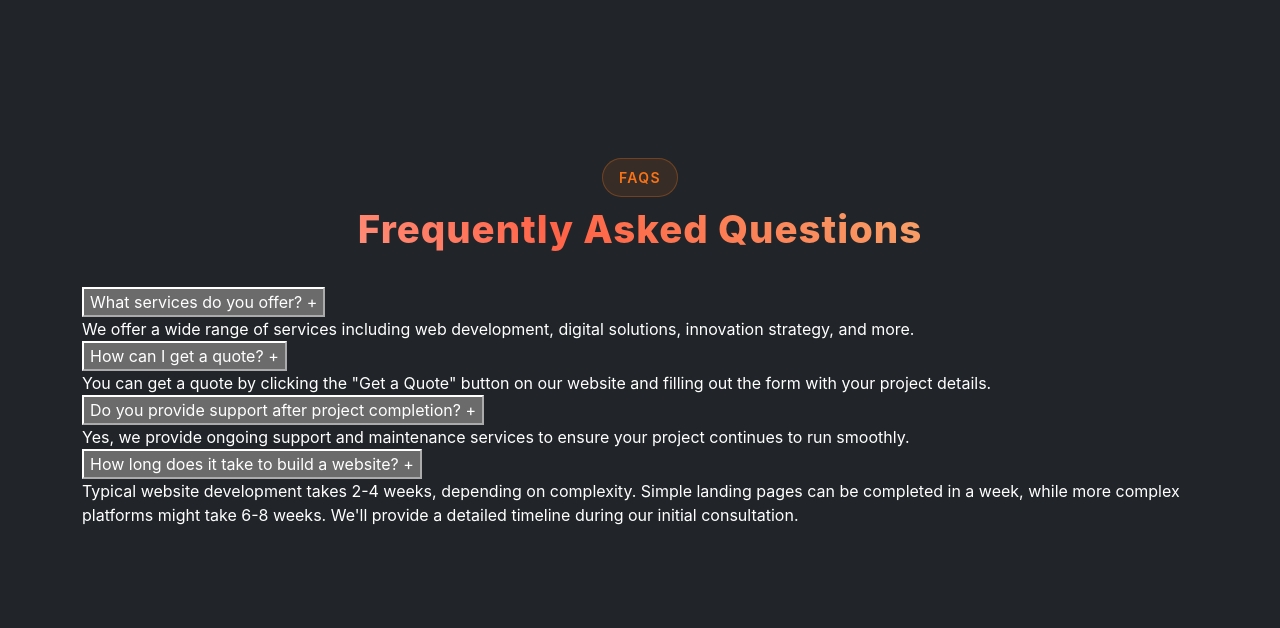
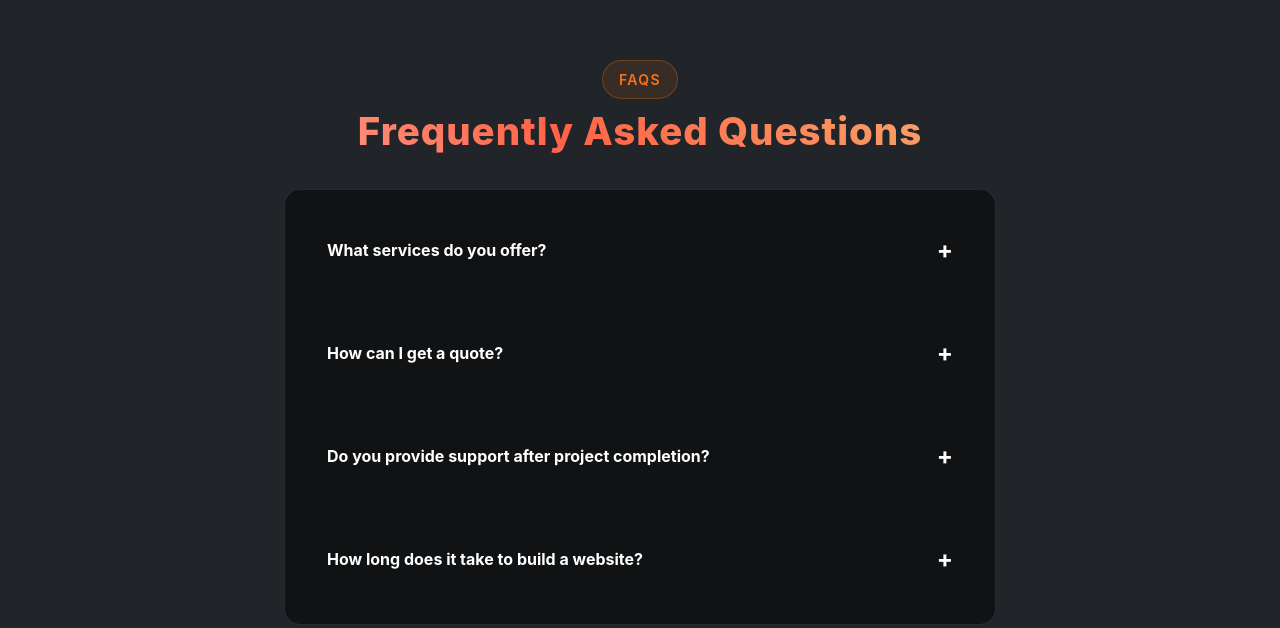
Before and after one commit to Sam8239/Brillarix, a plain HTML site: page index.html in a window 1280 px wide. Shown: the part 9256-9884 px from the top of the page. Drawn offline with nearby package versions, Linux system fonts and the light colour scheme.

Commit message:
add style for FAQs section in style.css

```diff
--- a/style.css
+++ b/style.css
@@ -1234,6 +1234,80 @@ section,
 
 /* Testimonials Ends */
 
+/* FAQ Section start */
+.faq-section {
+    position: relative;
+    z-index: 1;
+    padding: 2rem;
+    max-width: 800px;
+    margin: 0 auto;
+    margin-bottom: 32px;
+}
+
+.faq-container {
+    border: 1px solid rgba(255, 255, 255, 0.1);
+    border-radius: 1rem;
+    padding: 1rem;
+    background: rgba(0, 0, 0, 0.5);
+}
+
+.faq-item {
+    margin-bottom: 10px;
+    padding: 1rem;
+    transition: all 0.3s ease;
+}
+
+.faq-item:last-child {
+    margin-bottom: 0;
+}
+
+.faq-question {
+    color: white;
+    padding: 10px;
+    text-align: left;
+    width: 100%;
+    border: none;
+    cursor: pointer;
+    border-radius: 1rem;
+    display: flex;
+    justify-content: space-between;
+    align-items: center;
+    transition: color 0.3s ease;
+    background: none;
+    font-weight: bold;
+}
+
+.faq-question:hover {
+    color: rgba(255, 255, 255, 0.7);
+}
+
+.faq-answer {
+    max-height: 0;
+    overflow: hidden;
+    transition: max-height 0.3s ease, opacity 0.3s ease, padding 0.3s ease;
+    opacity: 0;
+    padding: 0 10px;
+    margin-top: 5px;
+    font-style: inter;
+    color: rgba(255, 255, 255, 0.8);
+}
+
+.faq-answer.show {
+    max-height: 1000px; /* Arbitrary large value to allow for smooth transition */
+    opacity: 1;
+    padding: 10px;
+}
+
+.faq-toggle {
+    font-size: 1.5rem;
+    transition: transform 0.3s ease;
+}
+
+.faq-question.active .faq-toggle {
+    transform: rotate(45deg);
+}
+/* FAQs Section end*/
+
 /* Contact Starts */
 .bg-video-container {
     perspective: 1000px;
```
